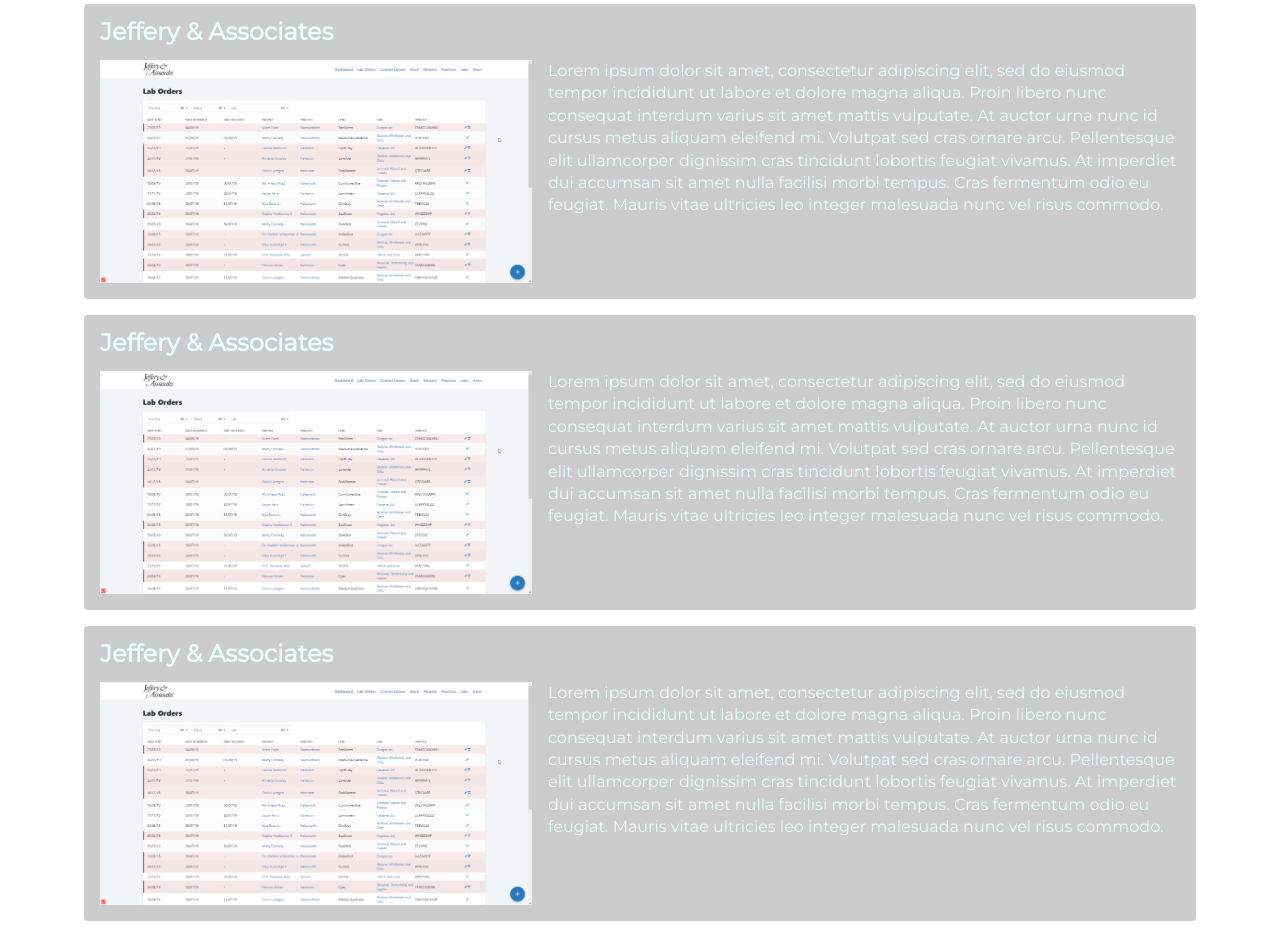
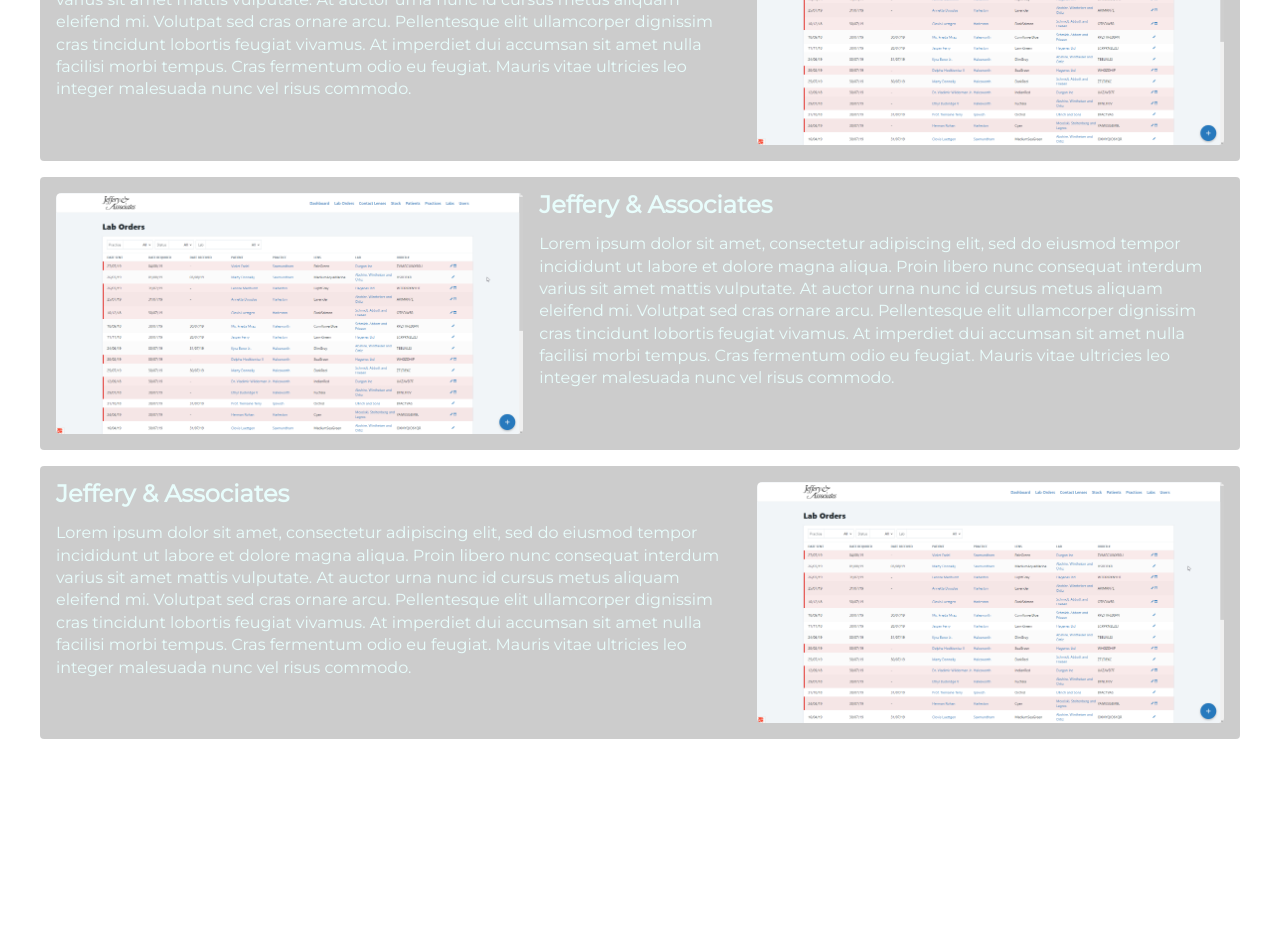
Before and after one commit to MHalseyPerry/personal-portfolio, a plain HTML site: page index.html in a window 1280 px wide. Shown: the part 473-1415 px from the top of the page. After the commit the page ends 1212 px from the top, so only its background shows below. Drawn offline with Linux system fonts and the light colour scheme; a script that the page names is missing.

Commit message:
various tweaks.

```diff
--- a/index.html
+++ b/index.html
@@ -27,7 +27,7 @@
             </header>
 
             <main class="main">
-                <div>
+                <div class="about">
                     <h1>Hello World</h1>
                     <p>
                         Lorem ipsum dolor sit amet, consectetur adipiscing elit, sed do eiusmod tempor incididunt ut labore et dolore magna aliqua.
@@ -45,9 +45,10 @@
                 <div class="projects">
                     <h1>Projects</h1>
                     <div class="project">
+                        <div class="project-content">
+                            <img class="project-image" id="img" src="./assets/janda.png">
+                            <div class="project-info">
                                 <h2>Jeffery & Associates</h2>
-                        <div class="project-content">
-                            <img class="project-image" src="./assets/janda.png">
                                 <p>
                                     Lorem ipsum dolor sit amet, consectetur adipiscing elit, sed do eiusmod tempor incididunt ut labore et dolore magna aliqua.
                                     Proin libero nunc consequat interdum varius sit amet mattis vulputate. At auctor urna nunc id cursus metus aliquam eleifend mi.
@@ -57,10 +58,12 @@
                                 </p>
                             </div>
                         </div>
+                    </div>
                     <div class="project">
+                        <div class="project-content">
+                            <img class="project-image" id="img" src="./assets/janda.png">
+                            <div class="project-info">
                                 <h2>Jeffery & Associates</h2>
-                        <div class="project-content">
-                            <img class="project-image" src="./assets/janda.png">
                                 <p>
                                     Lorem ipsum dolor sit amet, consectetur adipiscing elit, sed do eiusmod tempor incididunt ut labore et dolore magna aliqua.
                                     Proin libero nunc consequat interdum varius sit amet mattis vulputate. At auctor urna nunc id cursus metus aliquam eleifend mi.
@@ -70,10 +73,12 @@
                                 </p>
                             </div>
                         </div>
+                    </div>
                     <div class="project">
+                        <div class="project-content">
+                            <img class="project-image" id="img" src="./assets/janda.png">
+                            <div class="project-info">
                                 <h2>Jeffery & Associates</h2>
-                        <div class="project-content">
-                            <img class="project-image" src="./assets/janda.png">
                                 <p>
                                     Lorem ipsum dolor sit amet, consectetur adipiscing elit, sed do eiusmod tempor incididunt ut labore et dolore magna aliqua.
                                     Proin libero nunc consequat interdum varius sit amet mattis vulputate. At auctor urna nunc id cursus metus aliquam eleifend mi.
@@ -83,8 +88,10 @@
                                 </p>
                             </div>
                         </div>
-                    <img>
                     </div>
+
+                </div>
+
             </main>
         </div>
     </body>
--- a/script.js
+++ b/script.js
@@ -2,3 +2,10 @@ var canvas = document.getElementById("glslCanvas");
 var sandbox = new GlslCanvas(canvas);
 canvas.style.width = '100%';
 canvas.style.height = '100%';
+
+let img = document.getElementById("img");
+img.addEventListener('click',imgClick);
+
+function imgClick(){
+    img.classList.toggle("project-image-clicked");
+}
--- a/style.css
+++ b/style.css
@@ -12,7 +12,6 @@ body {
     font-size: 16px;
     font-family: var(--font);
     color:hsla(176, 84%, 95%, 1);
-    position: absolute;
     display:flex;
 
     min-height: 100vh;
@@ -25,12 +24,8 @@ body {
 .wrapper{
     display: flex;
     flex-direction: column;
-    padding: 4rem;
+    max-width: 1200px;
     min-height: 100vh;
-}
-
-.wrapper > * {
-    padding: 20px;
 }
 
 .header{
@@ -50,6 +45,10 @@ body {
     display: flex;
     flex-direction: column;
     justify-content: center;
+}
+
+.main .about h1{
+    margin-bottom: .5rem;
 }
 
 .main .projects{
@@ -72,19 +71,28 @@ body {
 
 .project-content{
     display:flex;
-    align-content: center;
-    justify-content:  center;
+    justify-content:  space-between;
 }
 
-.project-content p {
-    margin-left: 1rem;
+.project:nth-child(even) .project-content{
+    flex-direction: row-reverse;
+}
+
+.project-info {
+    width: calc(60% - 1rem);
 }
 
 .project-image{
+    border-radius: 5px;
     width: 40%;
     display: block;
     height:auto;
     object-fit: contain;
+}
+
+.project-image-clicked{
+    z-index: 2;
+    width: 60%;
 }
 
 .icon:hover {
@@ -92,7 +100,7 @@ body {
 }
 
 #glslCanvas {
-    position: absolute;
+    position: fixed;
     top: 50%;
     left: 50%;
     transform: translate(-50%,-50%);
```
Lines whose indentation alone changed are shown as unchanged.
